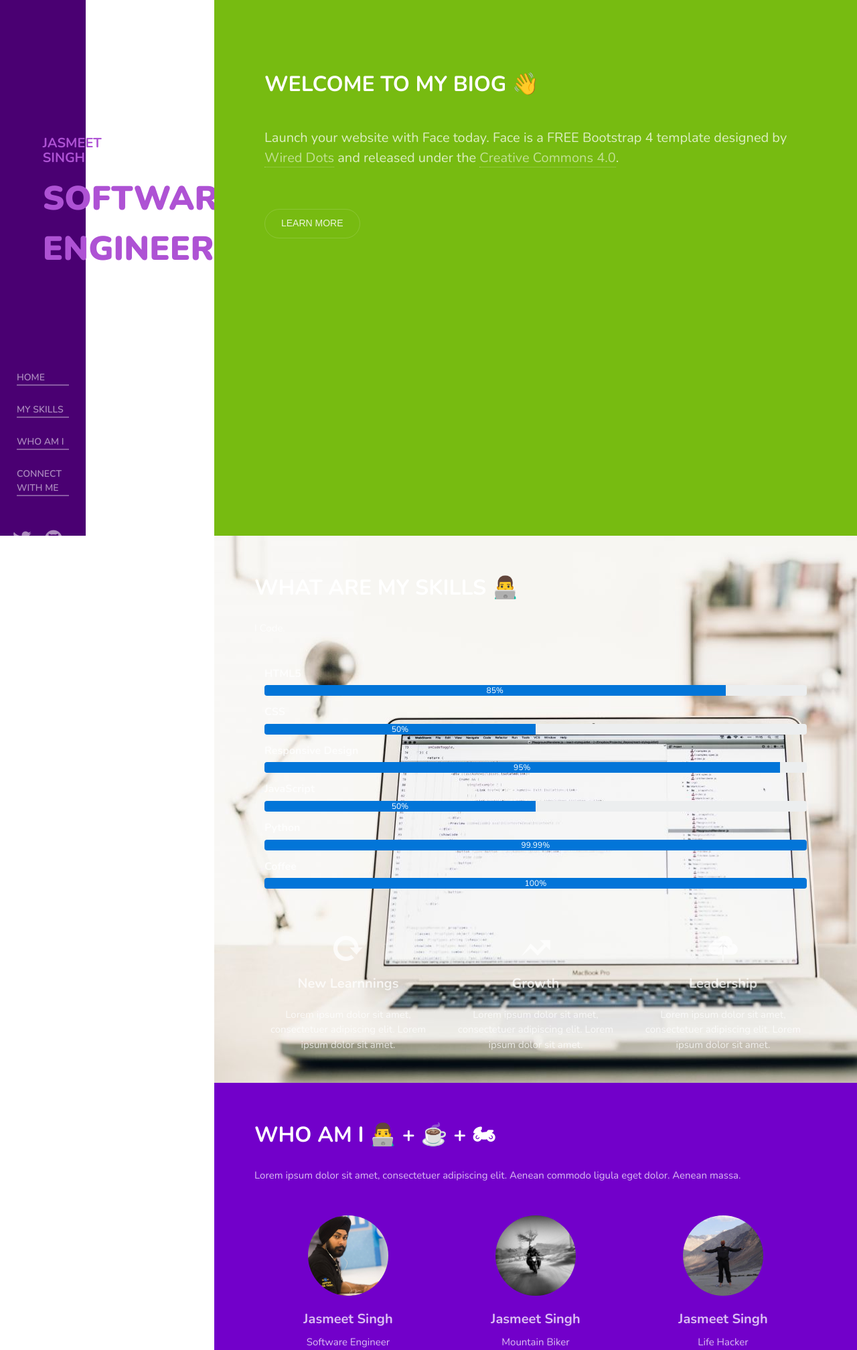
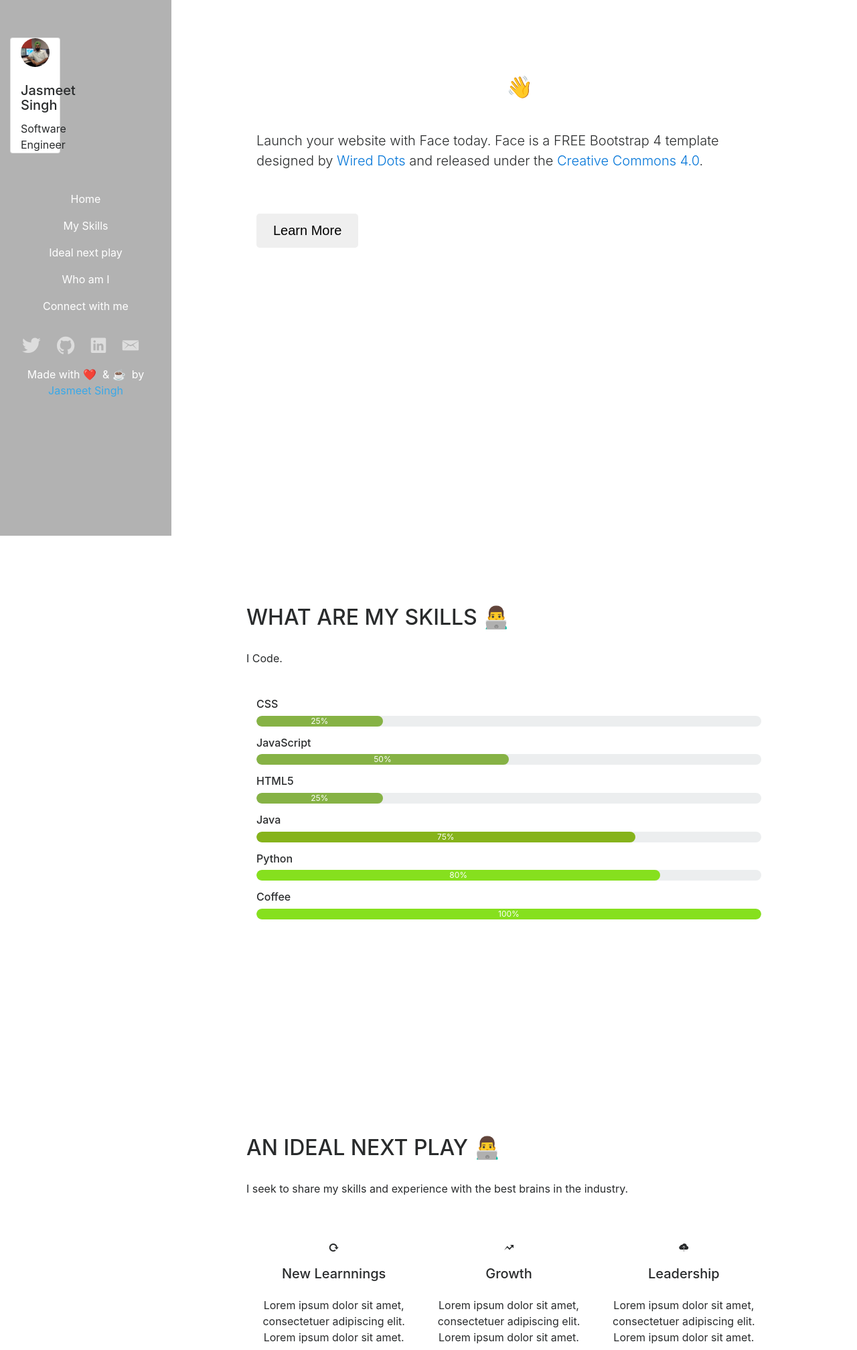
Before and after one commit to jasmeetsinghbhatia/biog, a Django app: page / in a window 1280 px wide. Shown: the top 2016 px of the page at 67% size. Run offline with Django 3.2, Linux system fonts and the light colour scheme; some libraries are stand-ins or nearby versions.

Commit message:
added left panel and main-page css and html

```diff
--- a/jasmeetsingh/static/css/style.css
+++ b/jasmeetsingh/static/css/style.css
@@ -4,15 +4,11 @@ html,
 body {
     width: 100%;
     height: 100%;
-}
-body{
     font-family: 'Nunito', Arial, Helvetica, sans-serif;
-    color: rgba(255, 255, 255, 0.75);
+    color: #ffffff;
     font-size: 15px;
 }
-.h1, .h2, .h3, .h4, .h5, .h6, h1, h2, h3, h4, h5, h6 {
-    font-weight: 700;
-}
+
 .main-heading {
     font-weight: 900;
     color: #ae52d4;
@@ -31,7 +27,7 @@ body{
     min-height: 600px;
 }
 a {
-    color: rgba(255, 255, 255, 0.55);
+    color: #ffffff;
     border-bottom: dotted 1px rgba(255, 255, 255, 0.35);
     -webkit-transition: all .35s;
     -moz-transition: all .35s;
@@ -59,15 +55,15 @@ section .inner{
         position: fixed;
         top: 0;
         bottom: 0;
-        width: 10%;
+        width: 25%;
     }
 }
 .img-container-circle{
-    width: 120px;
+    width: 200px !important;
     border-radius: 50%;
 }
 .img-container-card{
-    width: 120px;
+    width: auto;
     border-radius: 15%;
 }
 /*===============================================
@@ -115,7 +111,6 @@ section .inner{
 }
 .bg-style1 {
     background: #5052B5;
-    background-image:url(/static/img/what-I-do.jpg);
     background-image:url(/static/img/what-I-do.jpg), linear-gradient(#CC8363, #4E4E4E);
 }
 .bg-texture {
@@ -136,13 +131,13 @@ video#bgVideo {
     background-color: #4a148c;
 }
 .bg-style3{
-    background-color: #7200ca;
+    background-color: #39A8E8;
 }
 /*===============================================
 * Text Colors
 ================================================*/
 .text-faded {
-    color: #D9EDF7;
+    color: #ffffff;
 }
 .text-primary {
     color: #7b1fa2 !important;
--- /dev/null
+++ b/jasmeetsingh/static/css/temp.css
@@ -0,0 +1,134 @@
+@import url('https://fonts.googleapis.com/css?family=Nunito:400,600,700,900');
+
+/*
+left panel css
+*/
+
+.left-panel {
+    background: rgba(0,0,0,0.3);
+}
+.lp-col-fixed{
+        position: fixed;
+        top: 0;
+        bottom: 0;
+        width: 20%;
+}
+
+/*social icons*/
+.social-icon {
+    font-size: 30px;
+    line-height: 14px;
+}
+.social-icon a{
+    border-bottom: none;
+}
+.text-twitter-alt, .text-linkedin-alt, .text-email-alt, .text-github-alt{
+    color: rgba(255, 255, 255, 0.55);
+}
+.text-twitter, .text-twitter-alt:hover{
+    color:#00aced;
+}
+.text-email, .text-email-alt:hover{
+    color: #ffffff;
+}
+.text-linkedin, .text-linkedin-alt:hover{
+    color: #007bb6;
+}
+.text-github, .text-github-alt:hover{
+    color: #000000;
+}
+
+/*
+Image containers for thumbnails
+*/
+
+.img-container-circle{
+    width: 200px !important;
+    border-radius: 50%;
+}
+.img-container-card{
+    width: auto;
+    border-radius: 15%;
+}
+
+/*
+For progress bars
+*/
+.progress{
+    border-radius: 0.5rem;
+}
+.progress-bar{
+    border-radius: 0.5rem;
+}
+.novice {
+    background-color: #86b245;
+}
+.master {
+    background-color: #86b31b;
+}
+.expert {
+    background-color: #86e01e;
+}
+
+/*
+Everything else that applies across all divs
+*/
+
+.text-primary {
+    color: #ffffff !important;
+}
+.hero {
+    height: 100vh;
+    width: 95vw;
+    min-height: 600px;
+}
+
+section{
+    padding: 0px;
+}
+section .inner{
+    padding: 4em 4em 2em 4em;
+}
+
+.main-page{
+    /*background-color: #fff;*/
+    background-image:url(/static/img/what-I-do.jpg);
+
+    background: rgba(0,0,0,0);
+    background-repeat: no-repeat;
+    background-size: 100%, cover,cover;
+    background-position: top left,center center,bottom center;
+    background-attachment: fixed;
+    height: 99vh;
+}
+
+
+/*
+Home section
+*/
+.bg-style-home{
+}
+
+/*
+My skills section
+*/
+.bg-style-skills{
+}
+
+/*
+Next Play section
+*/
+.bg-style-next-play {
+}
+
+/*
+About me section
+*/
+.bg-style-about {
+}
+
+/*
+Connect with me section
+*/
+.bg-style-connect {
+}
--- a/jasmeetsingh/templates/index.html
+++ b/jasmeetsingh/templates/index.html
@@ -9,45 +9,54 @@
         <link rel="stylesheet" href="https://cdnjs.cloudflare.com/ajax/libs/animate.css/3.5.2/animate.min.css">
         <!--icons-->
         <link rel="stylesheet" href="https://code.ionicframework.com/ionicons/2.0.1/css/ionicons.min.css" />
-        <link rel="stylesheet" href="static/css/style.css" />
+        <!--Page stylesheet-->
+        <link rel="stylesheet" href="static/css/temp.css" />
     </head>
     <body>
-        <!--hero section-->
+        <!--main section-->
         <section class="bg-alt hero p-0">
             <div class="container-fluid">
                 <div class="row">
-                    <div class="col-sm-3 bg-primary-dark py-5 col-fixed text-center">
-
-                            <div class="col-sm-4 mt-2 wow main-heading mb-5 text-center">
-                                <img src="/static/img/jasmeet.jpg" alt="Jasmeet Singh" class="img-container-card img-fluid"/>
+                    <div class="col-sm-3 left-panel py-5 lp-col-fixed text-center">
+                            <div class="card col-sm-4 mt-2 wow fadeIn main-heading mb-5 text-center">
+                                <img src="/static/img/atwork.jpg" alt="Jasmeet Singh" class="img-container-circle img-fluid"/>
                                 <h5 class="card-title pt-4">Jasmeet Singh</h5>
                                 <p class="card-text">Software Engineer</p>
                             </div>
 
                         <ul class="nav flex-column menu-left mt-5">
                             <li class="nav-item">
-                                <a class="nav-link page-scroll" href="#home">Home</a>
+                                <a class="nav-link page-scroll text-primary" href="#home">Home</a>
                             </li>
                             <li class="nav-item">
-                                <a class="nav-link page-scroll" href="#work">My Skills</a>
+                                <a class="nav-link page-scroll text-primary" href="#skills">My Skills</a>
                             </li>
                             <li class="nav-item">
-                                <a class="nav-link page-scroll" href="#about">Who am I</a>
+                                <a class="nav-link page-scroll text-primary" href="#next-play">Ideal next play</a>
                             </li>
                             <li class="nav-item">
-                                <a class="nav-link page-scroll" href="#connect">Connect with me</a>
+                                <a class="nav-link page-scroll text-primary" href="#about">Who am I</a>
+                            </li>
+                            <li class="nav-item">
+                                <a class="nav-link page-scroll text-primary" href="#connect">Connect with me</a>
                             </li>
                         </ul>
-                        <p class="mt-4 social-icon">
-                            <a href="https://twitter.com/jusmyth" target="_blank"><em class="ion-social-twitter text-twitter-alt icon-sm mr-3"></em></a>
-                            <a href="https://github.com/jasmeetsinghbhatia" target="_blank"><em class="ion-social-github text-github-alt icon-sm mr-3"></em></a>
-                            <a href="https://www.linkedin.com/in/jasmeetsinghbhatia" target="_blank"><em class="ion-social-linkedin text-linkedin-alt icon-sm mr-3"></em></a>
-                        </p>
-                        <p class="small">&copy; Face. All rights reserved.</p>
+                        <!--page footer-->
+                        <div class="container bg-style-footer">
+                            {% block footer %}
+                                <p class="mt-4 social-icon">
+                                    <a href="https://twitter.com/jusmyth" target="_blank"><em class="ion-social-twitter text-twitter-alt icon-sm mr-3"></em></a>
+                                    <a href="https://github.com/jasmeetsinghbhatia" target="_blank"><em class="ion-social-github text-github-alt icon-sm mr-3"></em></a>
+                                    <a href="https://www.linkedin.com/in/jasmeetsinghbhatia" target="_blank"><em class="ion-social-linkedin text-linkedin-alt icon-sm mr-3"></em></a>
+                                    <a href="mailto:jasmeetsinghbhatia@gmail.com" target="_blank"><em class="ion-email text-email-alt icon-sm mr-3"></em></a>
+                                </p>
+                                <p class="text-white text-center">Made with&nbsp;❤️&nbsp; &&nbsp;<a href="https://open.spotify.com/user/sonymusicnl/playlist/0PzTB0SzhsYdmq3lvb0zgv" target="_blank">☕️</a> &nbsp;by <a href="http://linkedin.com/in/jasmeetsinghbhatia" target="_blank" style="color: #39A8E8; padding-top: 10px">Jasmeet Singh</a></p>
+                            {% endblock %}
+                        </div>
                     </div>
                     <div class="col-sm-9 offset-sm-3 px-0">
-                        <!--welcome-->
-                        <section class="hero bg-primary" id="home">
+                        <!--Home-->
+                        <section class=" main-page bg-style-home"id="home">
                             <div class="container">
                                 <div class="inner align-middle wow fadeIn">
                                     <h2 class="pt-5 text-white text-uppercase">Welcome to my Biog 👋</h2>
@@ -61,49 +70,59 @@
                                 </div>
                             </div>
                         </section>
-
-                        <!--What's my skill-->
-                        <section class="bg-style1" id="work">
+                        <!--skills section-->
+                        <section class="main-page bg-style-skills" id="skills">
                             <div class="container">
                                 <div class="inner">
                                     <div class="row">
-                                        <div class="col-xs-12 wow fadeIn">
-                                            <h2 class="text-white text-uppercase">What are my skills 👨‍💻 </h2>
-                                            <p class="pt-4">
-                                                I Code.
-                                            </p>
+                                        <div class="col-xs-12 pt-5 wow fadeIn">
+                                            <h2 class="text-uppercase">What are my skills 👨‍💻 </h2>
+                                            <p class="pt-4">I Code.</p>
                                         </div>
                                     </div>
                                     <div class="row mt-4">
                                         <div class="col-lg-12 mt-2">
-                                            <h6>HTML5</h6>
-                                            <div class="progress mb-3 wow fadeInLeft" data-wow-delay="0.1s">
-                                                <div class="progress-bar" role="progressbar" style="width: 85%" aria-valuenow="85" aria-valuemin="0" aria-valuemax="100">85%</div>
-                                            </div>
                                             <h6>CSS</h6>
-                                            <div class="progress mb-3 wow fadeInLeft" data-wow-delay="0.3s">
-                                                <div class="progress-bar" role="progressbar" style="width: 50%" aria-valuenow="50" aria-valuemin="0" aria-valuemax="100">50%</div>
-                                            </div>
-                                            <h6>Responsive Design</h6>
-                                            <div class="progress mb-3 wow fadeInLeft" data-wow-delay="0.5s">
-                                                <div class="progress-bar" role="progressbar" style="width: 95%" aria-valuenow="95" aria-valuemin="0" aria-valuemax="100">95%</div>
+                                            <div class="progress mb-3" data-wow-delay="0.3s">
+                                                <div class="progress-bar wow fadeInLeft novice" role="progressbar" style="width: 25%" aria-valuenow="25" aria-valuemin="0" aria-valuemax="100">25%</div>
                                             </div>
                                             <h6>JavaScript</h6>
-                                            <div class="progress mb-3 wow fadeInLeft" data-wow-delay="0.7s">
-                                                <div class="progress-bar" role="progressbar" style="width: 50%" aria-valuenow="50" aria-valuemin="0" aria-valuemax="100">50%</div>
+                                            <div class="progress mb-3" data-wow-delay="0.7s">
+                                                <div class="progress-bar wow fadeInLeft novice" role="progressbar" style="width: 50%" aria-valuenow="50" aria-valuemin="0" aria-valuemax="100">50%</div>
+                                            </div>
+                                            <h6>HTML5</h6>
+                                            <div class="progress mb-3" data-wow-delay="0.1s">
+                                                <div class="progress-bar wow fadeInLeft novice" role="progressbar" style="width: 25%" aria-valuenow="25" aria-valuemin="0" aria-valuemax="100">25%</div>
+                                            </div>
+                                            <h6>Java</h6>
+                                            <div class="progress mb-3" data-wow-delay="0.5s">
+                                                <div class="progress-bar wow fadeInLeft master" role="progressbar" style="width: 75%" aria-valuenow="75" aria-valuemin="0" aria-valuemax="100">75%</div>
                                             </div>
                                             <h6>Python</h6>
-                                            <div class="progress mb-3 wow fadeInLeft" data-wow-delay="0.9s">
-                                                <div class="progress-bar" role="progressbar" style="width: 99.99%" aria-valuenow="99.99" aria-valuemin="0" aria-valuemax="100">99.99%</div>
+                                            <div class="progress mb-3" data-wow-delay="0.9s">
+                                                <div class="progress-bar wow fadeInLeft expert" role="progressbar" style="width: 80%" aria-valuenow="80" aria-valuemin="0" aria-valuemax="100">80%</div>
                                             </div>
                                             <h6>Coffee</h6>
-                                            <div class="progress mb-3 wow fadeInLeft" data-wow-delay="1s">
-                                                <div class="progress-bar bg-green" role="progressbar" style="width: 100%" aria-valuenow="100" aria-valuemin="0" aria-valuemax="100">100%</div>
+                                            <div class="progress mb-3" data-wow-delay="1s">
+                                                <div class="progress-bar wow fadeInLeft expert" role="progressbar" style="width: 100%" aria-valuenow="100" aria-valuemin="0" aria-valuemax="100">100%</div>
                                             </div>
                                         </div>
                                     </div>
+                                </div>
+                            </div>
+                        </section>
+                        <!-- My Ideal next play-->
+                        <section class="main-page bg-style-next-play" id="next-play">
+                            <div class="container">
+                                <div class="inner">
+                                    <div class="row">
+                                        <div class="col-xs-12 pt-5 wow fadeIn">
+                                            <h2 class="text-uppercase">An Ideal next play 👨‍💻 </h2>
+                                            <p class="pt-4">I seek to share my skills and experience with the best brains in the industry.</p>
+                                        </div>
+                                    </div>
                                     <div class="row text-center pt-5">
-                                        <div class="col-md-4 wow fadeInleft">
+                                        <div class="col-md-4 wow fadeInLeft">
                                             <div class="border-all">
                                                 <div class="pb-3">
                                                     <em class="ion-refresh icon-md"></em>
@@ -140,9 +159,8 @@
                                 </div>
                             </div>
                         </section>
-
-                        <!--who we are-->
-                        <section class="bg-style3"  id="about">
+                        <!--About section-->
+                        <section class="main-page bg-style-about"  id="about">
                             <div class="container">
                                 <div class="inner">
                                     <div class="row">
@@ -154,18 +172,18 @@
                                         </div>
                                     </div>
                                     <div class="row d-md-flex mt-4 text-center">
-                                        <div class="col-sm-4 mt-2 wow fadeInUp">
-                                            <img src="/static/img/jasmeet.jpg" alt="Male" class="img-container-circle img-fluid"/>
+                                        <div class="col-sm-4 mt-2 wow flipInX">
+                                            <img src="/static/img/jasmeet.jpg" alt="Male" class="img-container-card img-fluid"/>
                                             <h5 class="card-title pt-4">Jasmeet Singh</h5>
                                             <p class="card-text">Software Engineer</p>
                                         </div>
-                                        <div class="col-sm-4 mt-2 wow fadeInUp">
-                                            <img src="/static/img/mountainbiker.jpg" alt="Male" class="img-container-circle img-fluid"/>
+                                        <div class="col-sm-4 mt-2 wow flipInX">
+                                            <img src="/static/img/mountainbiker.jpg" alt="Male" class="img-container-card img-fluid"/>
                                             <h5 class="card-title pt-4">Jasmeet Singh</h5>
                                             <p class="card-text">Mountain Biker</p>
                                         </div>
-                                        <div class="col-sm-4 mt-2 wow fadeInUp">
-                                            <img src="/static/img/lifehacker.jpg" alt="Male" class="img-container-circle img-fluid"/>
+                                        <div class="col-sm-4 mt-2 wow flipInX">
+                                            <img src="/static/img/lifehacker.jpg" alt="Male" class="img-container-card img-fluid"/>
                                             <h5 class="card-title pt-4">Jasmeet Singh</h5>
                                             <p class="card-text">Life Hacker</p>
                                         </div>
@@ -173,9 +191,8 @@
                                 </div>
                             </div>
                         </section>
-
-                        <!--contact-->
-                        <section class="bg-style2">
+                        <!--Contact section-->
+                        <section class="main-page bg-style-connect" id="connect">
                             <div class="container">
                                 <div class="inner">
                                     <div class="row d-md-flex text-center wow fadeIn">
@@ -195,25 +212,6 @@
                                 </div>
                             </div>
                         </section>
-
-                        <!--footer-->
-                        <section id="connect" class="bg-style2 pt-0">
-                            <div class="container">
-                                <div class="row">
-                                    <div class="col-sm-8 offset-sm-2 col-xs-12 text-center">
-                                        <p class="mt-2 social-icon">
-                                            <a href="https://twitter.com/jusmyth" target="_blank"><em class="ion-social-twitter text-twitter-alt icon-sm mr-3"></em></a>
-                                            <a href="https://github.com/jasmeetsinghbhatia" target="_blank"><em class="ion-social-github text-github-alt icon-sm mr-3"></em></a>
-                                            <a href="https://www.linkedin.com/in/jasmeetsinghbhatia" target="_blank"><em class="ion-social-linkedin text-linkedin-alt icon-sm mr-3"></em></a>
-                                        </p>
-                                        <p class="pt-2 text-center">
-                                            &copy; 2017 Face Theme. A free Bootstrap 4 theme by
-                                            <a href="https://wireddots.com">Wired Dots</a>. Designed by <a href="https://twitter.com/attacomsian">@attacomsian</a>
-                                        </p>
-                                    </div>
-                                </div>
-                            </div>
-                        </section>
                     </div>
                 </div>
             </div>
```
Also changed, not shown: jasmeetsingh/static/img/atplay.jpg (added), jasmeetsingh/static/img/atwork.jpg (added), jasmeetsingh/static/img/main-bg.jpg (added), jasmeetsingh/static/img/main-bg.png (deleted), 3 other files.
